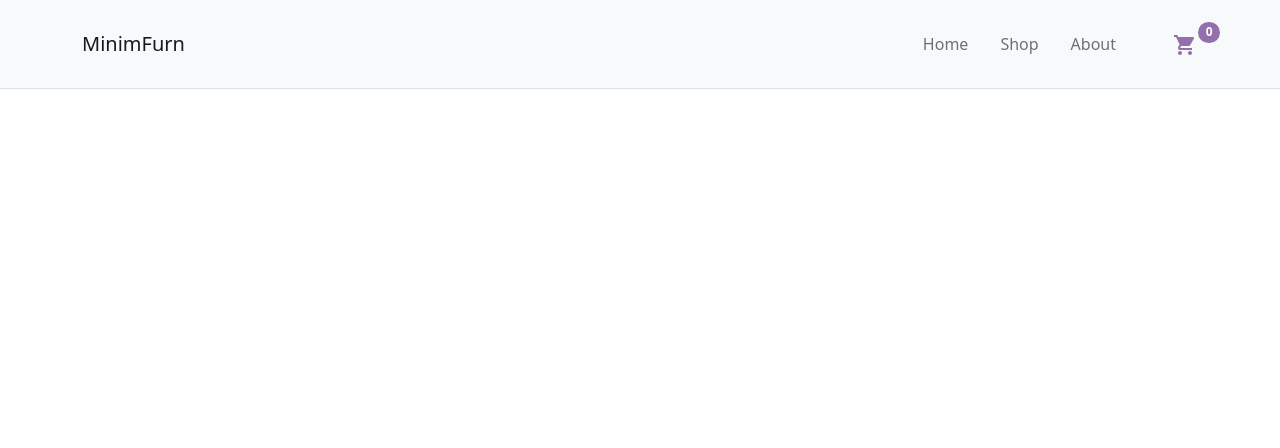
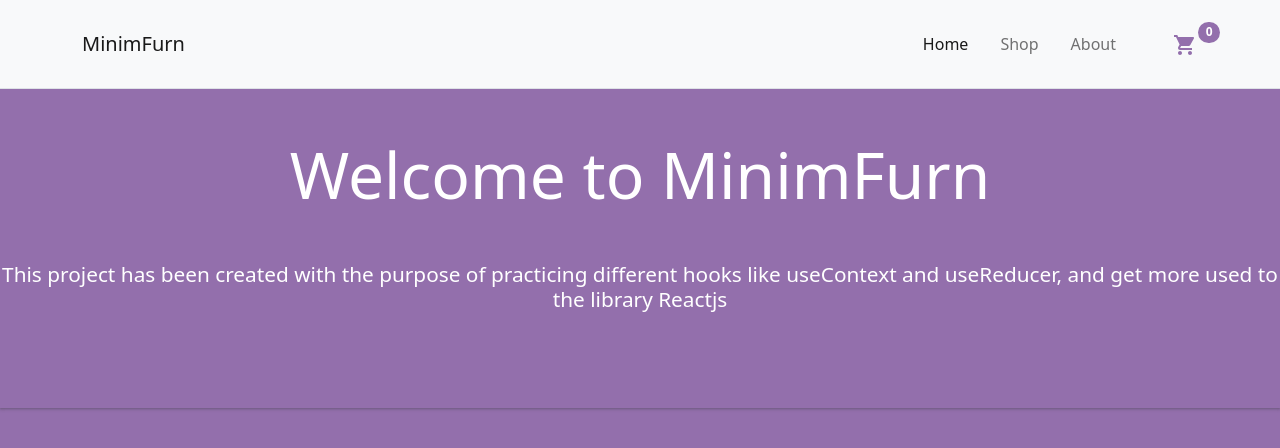
Before and after one commit to adrianhm13/shopping-cart, a React (Create React App) app: page / in a window 1280 px wide. Shown: the top 448 px of the page. Built offline with nearby package versions, Linux system fonts and the light colour scheme.

Commit message:
Fixed url

```diff
--- a/src/App.js
+++ b/src/App.js
@@ -18,7 +18,7 @@ function App() {
       <BrowserRouter>
       <Navbar />
         <Switch>
-          <Route exact path="/home">
+          <Route exact path="/">
             <Home />
           </Route>
           <Route exact path="/shop">
--- a/src/components/NavbarMain.js
+++ b/src/components/NavbarMain.js
@@ -11,7 +11,7 @@ export default function NavbarMain() {
     <div>
       <Navbar bg="light" expand="lg" className="py-4 border-bottom">
         <Container>
-          <NavLink exact to="/home" className="navbar-brand">
+          <NavLink exact to="/" className="navbar-brand">
             MinimFurn
           </NavLink>
           <Navbar.Toggle aria-controls="basic-navbar-nav" />
@@ -20,7 +20,7 @@ export default function NavbarMain() {
             id="basic-navbar-nav"
           >
             <Nav className="gap-3">
-              <NavLink exact to="/home" className="nav-link">
+              <NavLink exact to="/" className="nav-link">
                 Home
               </NavLink>
               <NavLink exact to="/shop" className="nav-link">
```
